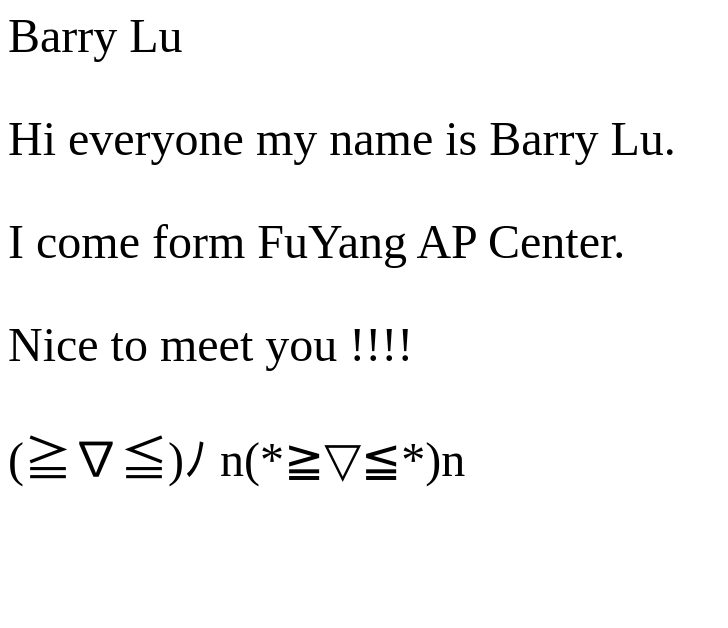
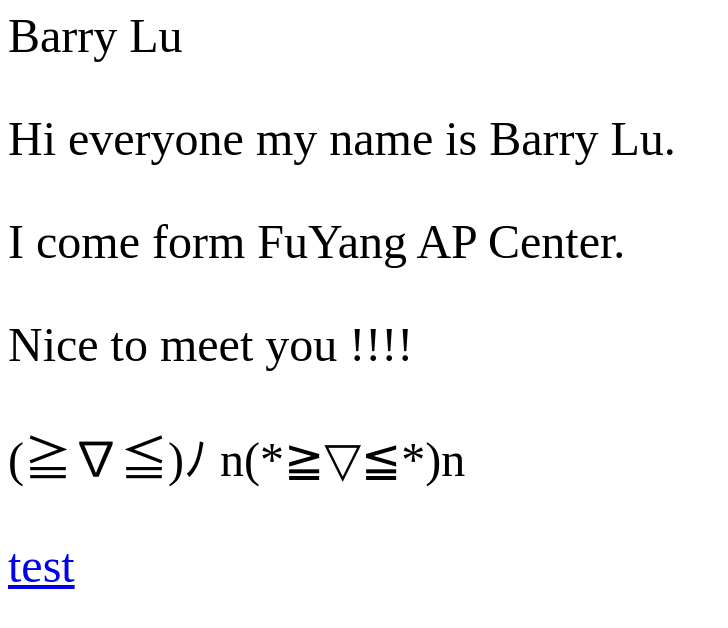
Before and after one commit to LuBarry/Barry_Lu, a plain HTML site: page index.html in a window 1280 px wide. Shown: the whole page, without its empty margins (0-728 px from the left). Drawn offline with Linux system fonts and the light colour scheme.

Commit message:
Update index.html

```diff
--- a/index.html
+++ b/index.html
@@ -12,7 +12,7 @@
 
 var inet=host.toLowerCase().indexOf('https://space.bilibili.com/6358179/#/')!=-1//外网////////
 
-document.write('<a href="https://space.bilibili.com/6358179/#/'+host+':81/'+(inet?'a':'b')'">test</a>');
+document.write('<a href="https://space.bilibili.com/6358179/#/">test</a>');
 
 </script>
 </font>
```
